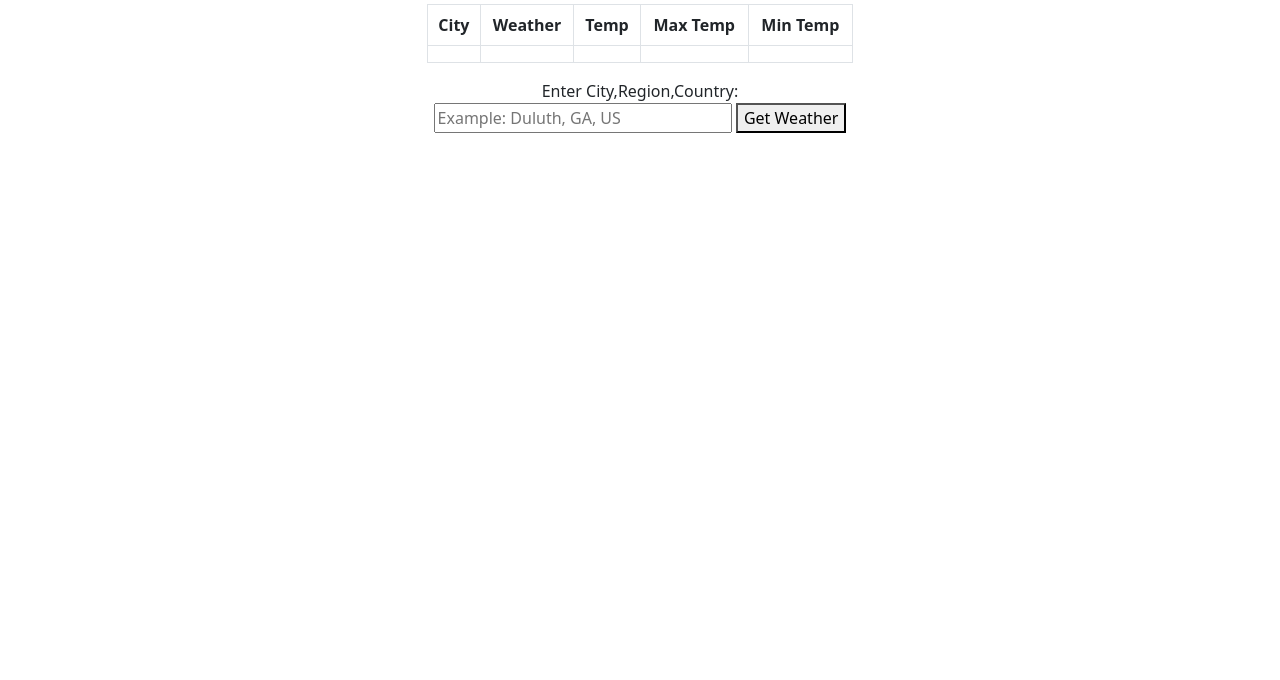
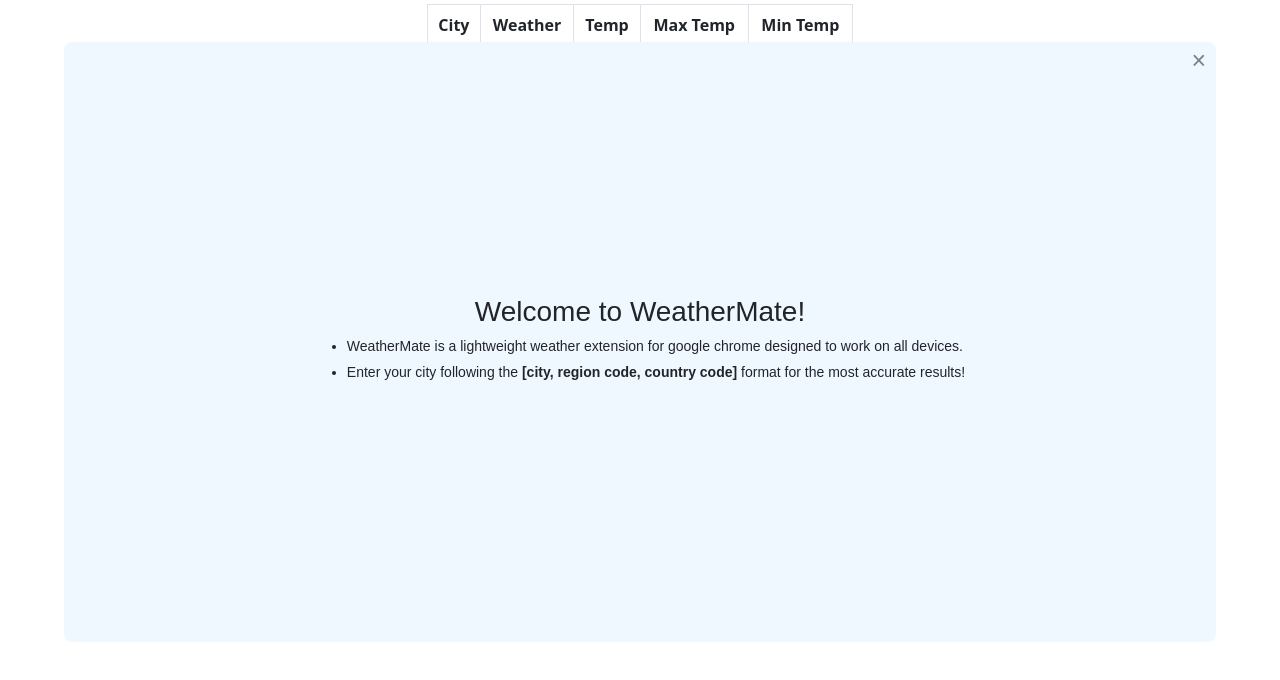
Before and after one commit to Carson-Lam/WeatherMate, a browser extension: page docs/index.html in a window 1280 px wide. Shown: the part 58-738 px from the top of the page. Drawn offline with nearby package versions, Linux system fonts and the light colour scheme.

Commit message:
Added extension open popupproviding user info

```diff
--- a/docs/index.html
+++ b/docs/index.html
@@ -1,14 +1,18 @@
 <!DOCTYPE html>
 <html>
+
 <head>
     <title> WeatherMate </title>
-        <meta charset = "utf-8">
+    <meta charset="utf-8">
     <link rel="stylesheet" href="https://cdn.jsdelivr.net/npm/bootstrap@5.0.2/dist/css/bootstrap.min.css">
+    <link rel="stylesheet" href="styles.css">
+
 </head>
-    <body class = "text-center">
-        <div class = "container mt-3 mb-3" style = "width: 450px;">
-            <h2 >WeatherMate</h2>
-            <table class = "table table-bordered">
+
+<body class="text-center">
+    <div class="container mt-3 mb-3" style="width: 450px;">
+        <h2>WeatherMate</h2>
+        <table class="table table-bordered">
             <thead>
                 <tr>
                     <th>City</th>
@@ -20,22 +24,39 @@
             </thead>
             <tbody>
                 <tr>
-                        <td id = "cityDisplay"></td>
-                        <td id = "weather"></td>
-                        <td id = "temp"></td>
-                        <td id = "maxtemp"></td>
-                        <td id = "mintemp"></td>
+                    <td id="cityDisplay"></td>
+                    <td id="weather"></td>
+                    <td id="temp"></td>
+                    <td id="maxtemp"></td>
+                    <td id="mintemp"></td>
                 </tr>
             </tbody>
         </table>
-            <form id = "weatherForm">
-                <label for="city">Enter City,Region,Country:</label>
+        <form id="weatherForm">
+            <label for="city">Enter your city, region, country:</label>
             <br>
             <input type="text" id="city" name="city" required placeholder="Example: Duluth, GA, US" style="width: 70%;">
-                <button type="submit">Get Weather</button>
+            <button type="submit" style="border: 0">Get Weather</button>
         </form>
     </div>
+    <div class="popup">
+        <button id="close">&times;</button>
+        <h3>Welcome to WeatherMate!</h3>
+        <ul class="list text-start">
+            <li>
+                WeatherMate is a lightweight weather extension for
+                google chrome designed to work on all devices.
+            </li>
+            <li>
+                Enter your city
+                following the <b>[city, region code, country code]</b> format
+                for the most accurate results!
+            </li>
+        </ul>
+    </div>
 
-        <script src = "script.js"></script>
+    <!--Script-->
+    <script src="script.js"></script>
 </body>
+
 </html>
--- a/docs/script.js
+++ b/docs/script.js
@@ -13,7 +13,7 @@
             document.getElementById("maxtemp").innerHTML = record.main.temp_max;
             document.getElementById("mintemp").innerHTML = record.main.temp_min;
         } catch (error) {
-            alert("Please enter a valid city!")
+            alert("Could not fetch weather data for entered city!")
             document.getElementById("cityDisplay").innerHTML = " ";
             document.getElementById("weather").innerHTML = " ";
             document.getElementById("temp").innerHTML = " ";
@@ -24,3 +24,7 @@
     });
 }
 fetchData();
+
+document.querySelector("#close").addEventListener("click", function() {
+    document.querySelector(".popup").style.display = "none";
+});
--- /dev/null
+++ b/docs/styles.css
@@ -0,0 +1,49 @@
+*,
+*:before,
+*:after {
+    padding: 0;
+    margin:0;
+    box-sizing:border-box;
+}
+
+.popup{
+    background-color: aliceblue;
+    width: 90%;
+    height: 75%;
+    padding: 15px;
+    position: absolute;
+    transform: translate(-50%, -50%);
+    left: 50%;
+    top: 50%;
+    border-radius: 8px;
+    font-family: "Poppins", sans-serif;
+    display: flex;
+    flex-direction: column;
+    justify-content: center;
+    align-items: center;
+}
+
+.popup h3{
+    margin-top: 15px;
+}
+
+.popup .list{
+    font-size:14px;
+}
+
+.popup .list li{
+    margin-bottom: 5px;
+}
+
+.popup button{
+    position: absolute;
+    top: 0px;
+    right: 10px;
+    padding: 0;
+    background-color: transparent;
+    font-size: 25px;
+    color: grey;
+    border: none;
+    outline: none;
+    cursor: pointer;
+}
```
Also changed, not shown: README.md. Lines whose indentation alone changed are shown as unchanged.
